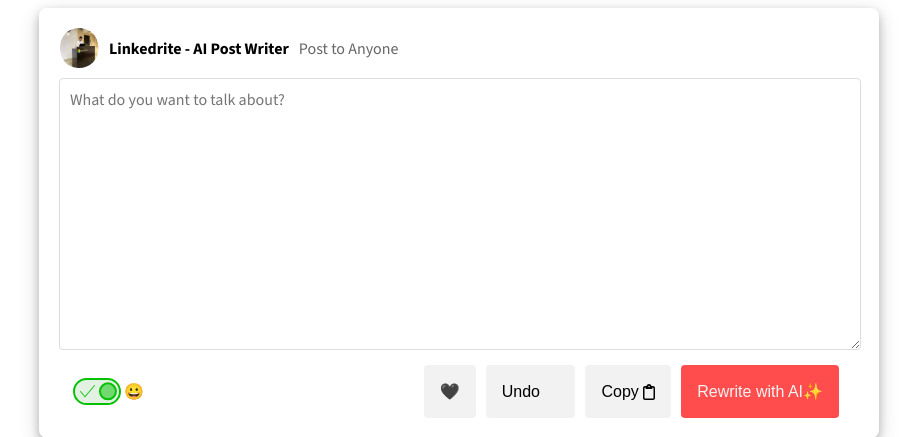
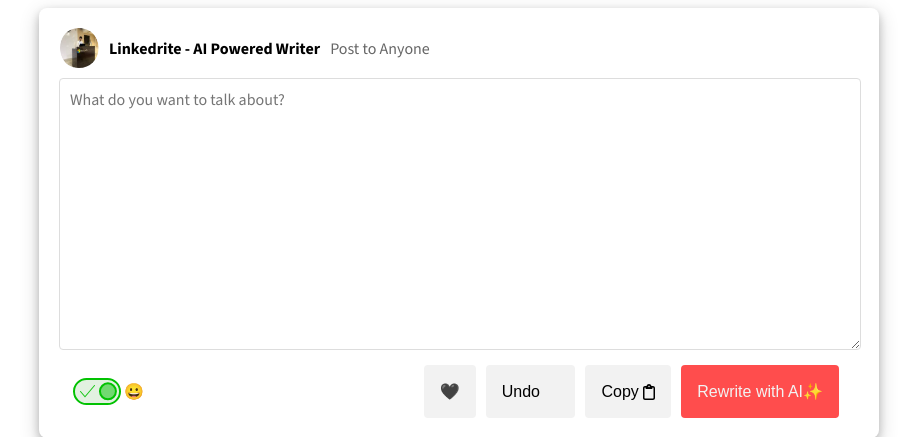
Before and after one commit to zpratikpathak/Linkedrite, a Django app: page / in a window 1280 px wide. Shown: the top 437 px of the page, without its empty margins (181-1098 px from the left). Run offline with Django 4.2, Linux system fonts and the light colour scheme.

Commit message:
Added monitoring

```diff
--- a/rewrite/templates/rewrite/index.html
+++ b/rewrite/templates/rewrite/index.html
@@ -5,10 +5,19 @@
   <head>
     <meta charset="UTF-8" />
     <meta name="viewport" content="width=device-width, initial-scale=1.0" />
-    <title>Linkedrite - AI Rewrite</title>
+    <title>Linkedrite - AI powered writer</title>
     <link rel="icon" href="{% static './favicon.ico' %}" />
     <link rel="stylesheet" href="{% static './rewrite/style.css' %}" />
     <meta name="description" content="Linkedrite - AI powered writer  is your go-to LinkedIn Post Generator. Generate professional, engaging, and AI-optimized LinkedIn posts with ease.">
+    <!-- Google tag (gtag.js) -->
+    <script async src="https://www.googletagmanager.com/gtag/js?id=G-GEBMJ3L39W"></script>
+    <script>
+      window.dataLayer = window.dataLayer || [];
+      function gtag(){dataLayer.push(arguments);}
+      gtag('js', new Date());
+
+      gtag('config', 'G-GEBMJ3L39W');
+    </script>
   </head>
   <body>
     <div class="post-box">
@@ -18,7 +27,7 @@
           alt="LinkedIn Post Generator Profile Picture"
           class="profile-pic"
         />
-        <span class="name">Linkedrite - AI Post Writer</span>
+        <span class="name">Linkedrite - AI Powered Writer</span>
         <span class="privacy">Post to Anyone</span>
       </div>
       <div class="input-area">
```
